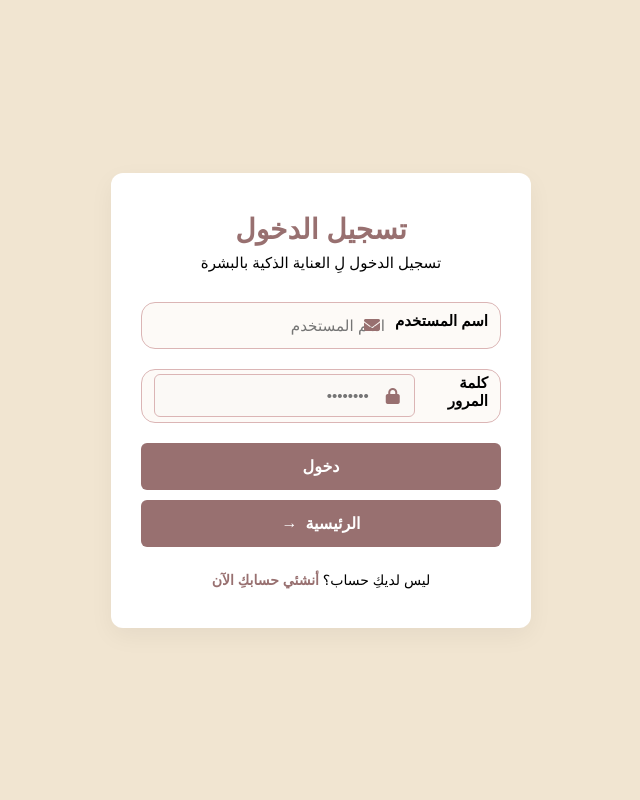
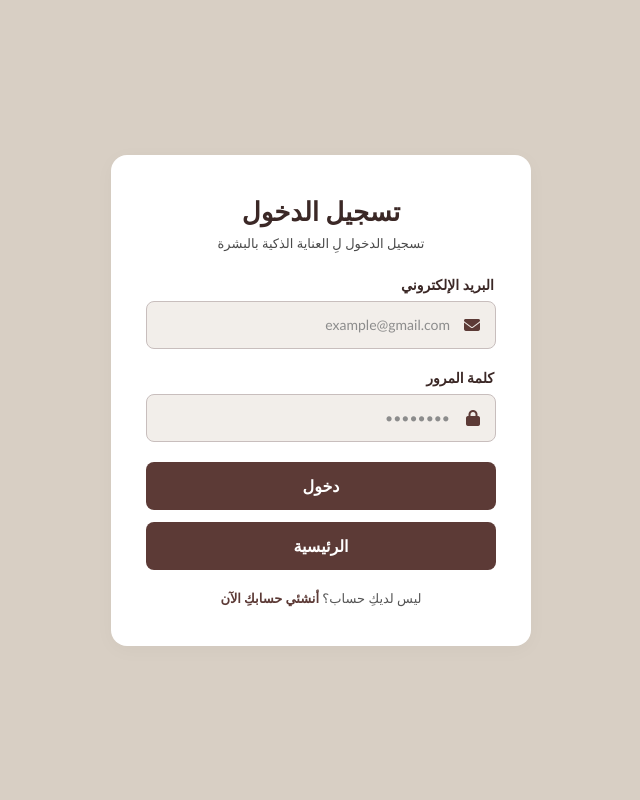
Before and after one commit to taha-shh/Smart_Skin_Care, a Django app: page /login/ in a window 1280 px wide. Shown: the whole page, without its empty margins (319-959 px from the left). Run offline with Django 5.2, Linux system fonts and the light colour scheme.

Commit message:
Update login page styles and database models documentation

```diff
--- a/static/style.css
+++ b/static/style.css
@@ -182,9 +182,6 @@ header .container nav ul li a:hover {
     background-color: var(--secondary-color);
 }
 
-/* ==========================================
-   Dropdown Menu Styles (Simplified & Fixed)
-   ========================================== */
 
 .nav-bar ul li.dropdown {
     position: relative;
@@ -257,9 +254,7 @@ header .container nav ul li a:hover {
     }
 }
 
-/* ==========================================
-   Social Icons & Accessibility
-   ========================================== */
+
 
 header .container .social {
     display: flex;
@@ -413,9 +408,7 @@ html.high-contrast .accessibility-dropdown {
     width: 150px;
 }
 
-/* ==========================================
-   Hero Style
-   ========================================== */
+
 
 .hero {
     display: flex;
@@ -479,9 +472,7 @@ html.high-contrast .accessibility-dropdown {
     transform: scale(1.05);
 }
 
-/* ==========================================
-   Services Style
-   ========================================== */
+
 
 .services {
     min-height: 550px;
@@ -571,9 +562,7 @@ html.high-contrast .accessibility-dropdown {
     line-height: 1.5;
 }
 
-/* ==========================================
-   Footer Style
-   ========================================== */
+
 
 footer {
     background-color: var(--fourthly-color);
@@ -599,7 +588,7 @@ footer .footer-text {
 }
 
 /* ==========================================
-   AboutUs, Login, Register & Products
+            Start AboutUs Page
    ========================================== */
 
 .about-intro {
@@ -642,331 +631,380 @@ footer .footer-text {
     margin-bottom: 20px;
 }
 
+/* ==========================================
+            Start AboutUs Page
+   ========================================== */
+
+   /* ==========================================
+            Start Login Page
+   ========================================== */
+
+
 .login-body {
-    background-color: var(--primary-color);
-    min-height: 100vh;
-    display: flex;
-    justify-content: center;
-    align-items: center;
-    padding: 20px;
+    background-color: #d8cfc4 !important;
+    min-height: 100vh !important;
+    display: flex !important;
+    justify-content: center !important;
+    align-items: center !important;
+    margin: 0 !important;
+    padding: 30px 0 !important;
+    font-family: inherit !important;
 }
 
 .login-container {
-    width: 100%;
-    display: flex;
-    justify-content: center;
+    width: 100% !important;
+    display: flex !important;
+    justify-content: center !important;
+    padding: 0 15px !important;
 }
 
 .login-card {
-    background-color: var(--white);
-    width: 100%;
-    max-width: 420px;
-    padding: 40px 30px;
-    border-radius: 12px;
-    box-shadow: 0 8px 24px rgba(0, 0, 0, 0.05);
-    direction: rtl;
-    text-align: right;
+    background-color: #ffffff !important;
+    width: 100% !important;
+    max-width: 420px !important;
+    padding: 40px 35px !important;
+    border-radius: 16px !important;
+    box-shadow: 0 4px 20px rgba(0, 0, 0, 0.03) !important;
+    direction: rtl !important;
+    text-align: right !important;
+    border: none !important;
 }
 
 .login-header h2 {
-    color: var(--fourthly-color);
-    font-size: 28px;
-    margin-bottom: 8px;
-    text-align: center;
+    color: #3b2826 !important;
+    font-size: 26px !important;
+    margin: 0 0 8px 0 !important;
+    text-align: center !important;
+    font-weight: bold !important;
 }
 
 .login-header p {
-    color: var(--text-color);
-    font-size: 15px;
-    margin-bottom: 30px;
-    text-align: center;
+    color: #4a4a4a !important;
+    font-size: 13px !important;
+    margin: 0 0 25px 0 !important;
+    text-align: center !important;
 }
 
 .login-form .input-group {
-    margin-bottom: 20px;
+    background: transparent !important;
+    border: none !important;
+    box-shadow: none !important;
+    padding: 0 !important;
+    margin-bottom: 20px !important;
+    width: 100% !important;
+    display: block !important;
 }
 
 .login-form .input-group label {
-    display: block;
-    font-size: 15px;
-    font-weight: bold;
-    color: var(--text-color);
-    margin-bottom: 8px;
+    display: block !important;
+    text-align: right !important;
+    font-size: 14px !important;
+    font-weight: bold !important;
+    color: #3b2826 !important;
+    margin-bottom: 8px !important;
+    padding-right: 2px !important;
 }
 
 .login-form .input-wrapper {
-    position: relative;
-    display: flex;
-    align-items: center;
+    position: relative !important;
+    width: 100% !important;
+    height: 48px !important;
+    background-color: #f2eeea !important;
+    border: 1.5px solid #c8bebd !important;
+    border-radius: 8px !important;
+    display: flex !important;
+    align-items: center !important;
+    box-sizing: border-box !important;
+    box-shadow: none !important;
 }
 
 .login-form .input-wrapper i {
-    position: absolute;
-    right: 15px;
-    color: var(--fourthly-color);
-    font-size: 16px;
+    position: absolute !important;
+    right: 15px !important;
+    left: auto !important;
+    color: #5c3a36 !important;
+    font-size: 16px !important;
+    pointer-events: none !important;
+    z-index: 2 !important;
 }
 
 .login-form .input-wrapper input {
-    width: 100%;
-    padding: 12px 45px 12px 15px;
-    border: 1.5px solid var(--secondary-color);
-    border-radius: 6px;
-    font-size: 15px;
-    transition: var(--transition);
-    background-color: #fbf9f6;
+    width: 100% !important;
+    height: 100% !important;
+    background: transparent !important;
+    border: none !important;
+    outline: none !important;
+    box-shadow: none !important;
+    direction: rtl !important;
+    text-align: right !important;
+    padding-right: 45px !important;
+    padding-left: 15px !important;
+    font-size: 14px !important;
+    color: #333333 !important;
 }
 
-.login-form .btn-login {
-    width: 100%;
-    background-color: var(--fourthly-color);
-    color: var(--white);
-    padding: 14px;
-    border: none;
-    border-radius: 6px;
-    font-size: 16px;
-    font-weight: bold;
-    cursor: pointer;
-    transition: var(--transition);
+.login-form .input-wrapper input::placeholder {
+    text-align: right !important;
+    direction: rtl !important;
+    color: #8c8c8c !important;
+    opacity: 1 !important;
 }
 
-.btn-back-home {
+.login-form .btn-login,
+.login-form .btn-back-home {
+    display: flex !important;
+    justify-content: center !important;
+    align-items: center !important;
+    width: 100% !important;
+    height: 48px !important;
+    background-color: #5c3a36 !important;
+    color: #ffffff !important;
+    border: none !important;
+    border-radius: 8px !important;
+    font-size: 16px !important;
+    font-weight: bold !important;
+    cursor: pointer !important;
+    margin-top: 12px !important;
+    text-decoration: none !important;
+    box-sizing: border-box !important;
+    transition: background-color 0.2s ease !important;
+}
+
+.login-form .btn-login:hover,
+.login-form .btn-back-home:hover {
+    background-color: #422926 !important;
+}
+
+.login-footer {
+    margin-top: 20px !important;
+    text-align: center !important;
+    font-size: 13px !important;
+    color: #555555 !important;
+}
+
+.login-footer a {
+    color: #5c3a36 !important;
+    text-decoration: none !important;
+    font-weight: bold !important;
+}
+
+.login-footer a:hover {
+    text-decoration: underline !important;
+}
+/* ==========================================
+   End Login Page
+   ========================================== */
+
+
+/* ==========================================
+   Start Register Page
+   ========================================== */
+.register-body {
+    background-color: #c3d9ce;
+    min-height: 100vh;
     display: flex;
     align-items: center;
     justify-content: center;
-    gap: 8px;
-    width: 100%;
-    padding: 14px;
-    margin-top: 10px;
-    background-color: var(--fourthly-color);
-    color: var(--white);
-    text-decoration: none;
-    border-radius: 6px;
-    font-size: 16px;
-    font-weight: bold;
-    transition: var(--transition);
-    border: none;
-    box-sizing: border-box;
-    cursor: pointer;
-}
-
-.btn-back-home:hover {
-    background-color: var(--thirtly-color);
-    transform: translateY(-2px);
-}
-
-.btn-guest {
-    display: block;
-    text-align: center;
-    margin-top: 10px;
-    padding: 10px;
-    background-color: #7f8c8d;
-    color: white;
-    border-radius: 6px;
-    text-decoration: none;
-    font-weight: bold;
-}
-
-.login-form .btn-login:hover {
-    background-color: var(--thirtly-color);
-    transform: translateY(-2px);
-}
-
-.login-footer {
-    margin-top: 25px;
-    text-align: center;
-    font-size: 14px;
-    color: var(--text-color);
-}
-
-.login-footer a {
-    color: var(--fourthly-color);
-    text-decoration: none;
-    font-weight: bold;
-}
-
-.login-footer a:hover {
-    text-decoration: underline;
-}
-
-.register-body {
-    background-color: #b6d9c99c;
-    min-height: 100vh;
-    display: flex;
-    align-items: center;
-    padding: 20px;
+    margin: 0;
+    padding: 30px 0;
+    font-family: inherit;
 }
 
 .register-container {
     width: 100%;
     display: flex;
     justify-content: center;
+    padding: 0 15px;
 }
 
 .register-card {
-    background-color: var(--white);
+    background-color: #ffffff;
     width: 100%;
     max-width: 440px;
-    padding: 40px 30px;
-    border-radius: 12px;
-    box-shadow: 0 8px 24px rgba(0, 0, 0, 0.05);
+    padding: 40px 35px;
+    border-radius: 16px;
+    box-shadow: 0 4px 20px rgba(0, 0, 0, 0.03);
 }
 
 .register-header h2 {
-    color: #1d563b;
-    font-size: 28px;
-    margin-bottom: 8px;
+    color: #1a4d36;
+    font-size: 26px;
+    margin: 0 0 8px 0;
     text-align: center;
+    font-weight: bold;
 }
 
 .register-header p {
-    color: var(--text-color);
-    font-size: 14px;
-    margin-bottom: 30px;
+    color: #4a4a4a;
+    font-size: 13px;
+    margin: 0 0 25px 0;
     text-align: center;
 }
 
 .register-form .input-group {
-    margin-bottom: 20px;
+    border: none !important;
+    background: transparent !important;
+    padding: 0 !important;
+    margin-bottom: 20px !important;
+    box-shadow: none !important;
+    display: block !important;
+    width: 100%;
 }
 
 .register-form .input-group label {
-    display: block;
-    font-size: 15px;
-    font-weight: bold;
-    color: var(--text-color);
-    margin-bottom: 8px;
+    display: block !important;
+    text-align: right !important;
+    font-size: 14px !important;
+    font-weight: bold !important;
+    color: #1a4d36 !important;
+    margin-bottom: 8px !important;
+    padding-right: 2px !important;
+}
+
+.register-form .gender-group label {
+    text-align: center !important;
 }
 
 .register-form .input-wrapper {
-    position: relative;
-    display: flex;
-    align-items: center;
+    position: relative !important;
+    width: 100% !important;
+    height: 48px !important;
+    border: 1.5px solid #a3c4b5 !important;
+    border-radius: 8px !important;
+    background-color: #eaf3ee !important;
+    display: flex !important;
+    align-items: center !important;
+    box-shadow: none !important;
+    box-sizing: border-box !important;
+}
+
+.register-form .input-wrapper input {
+    width: 100% !important;
+    height: 100% !important;
+    padding: 0 45px 0 15px !important;
+    border: none !important;
+    outline: none !important;
+    background: transparent !important;
+    text-align: right !important;
+    direction: rtl !important;
+    font-size: 14px !important;
+    color: #333333 !important;
+    box-shadow: none !important;
 }
 
 .register-form .input-wrapper i {
-    position: absolute;
-    right: 15px;
-    color: #2d6a4f;
-    font-size: 16px;
+    position: absolute !important;
+    right: 15px !important;
+    left: auto !important;
+    color: #1a4d36 !important;
+    font-size: 16px !important;
+    pointer-events: none !important;
 }
 
-.register-form .input-wrapper input {
-    width: 100%;
-    padding: 12px 45px 12px 15px;
-    border: 1.5px solid #5cc294;
-    border-radius: 6px;
-    font-size: 15px;
-    outline: none;
-    transition: var(--transition);
-    background-color: #c9efde58;
-    color: var(--text-color);
+.register-form .gender-options {
+    border: none !important;
+    background: transparent !important;
+    display: flex !important;
+    justify-content: center !important;
+    align-items: center !important;
+    gap: 30px !important;
+    padding: 5px 0 !important;
+    height: 42px !important;
 }
 
-.register-form .input-wrapper input:focus {
-    border-color: #2d6a4f;
-    box-shadow: 0 0 5px rgba(45, 106, 79, 0.2);
+.register-form .gender-radio {
+    display: flex !important;
+    align-items: center !important;
+    gap: 6px !important;
+    cursor: pointer !important;
+    font-size: 14px !important;
+    color: #333333 !important;
 }
 
+.register-form .gender-radio input[type="radio"] {
+    position: absolute !important;
+    opacity: 0 !important;
+}
+
+.register-form .radio-custom {
+    height: 16px !important;
+    width: 16px !important;
+    background-color: #ffffff !important;
+    border: 1.5px solid #1a4d36 !important;
+    border-radius: 50% !important;
+    display: inline-block !important;
+    position: relative !important;
+}
+
+.register-form .gender-radio input:checked ~ .radio-custom {
+    background-color: #1a4d36 !important;
+    border-color: #1a4d36 !important;
+}
+
+.register-form .radio-custom::after {
+    content: "" !important;
+    position: absolute !important;
+    display: none !important;
+    top: 50% !important;
+    left: 50% !important;
+    transform: translate(-50%, -50%) !important;
+    width: 6px !important;
+    height: 6px !important;
+    border-radius: 50% !important;
+    background: #ffffff !important;
+}
+
+.register-form .gender-radio input:checked ~ .radio-custom::after {
+    display: block !important;
+}
+
+.register-form .gender-radio i {
+    color: #1a4d36 !important;
+}
 .register-form .btn-register {
-    width: 100%;
-    background-color: #2d6a4f;
-    color: var(--white);
-    padding: 14px;
-    border: none;
-    border-radius: 6px;
-    font-size: 16px;
-    font-weight: bold;
-    cursor: pointer;
-    transition: var(--transition);
-    margin-top: 10px;
+    display: block !important;
+    width: 100% !important;
+    height: 48px !important;
+    background-color: #1a4d36 !important;
+    color: #ffffff !important;
+    border: none !important;
+    border-radius: 8px !important;
+    font-size: 16px !important;
+    font-weight: bold !important;
+    cursor: pointer !important;
+    margin-top: 15px !important;
+    box-shadow: 0 4px 10px rgba(26, 77, 54, 0.2) !important;
+    transition: background-color 0.2s ease !important;
 }
 
 .register-form .btn-register:hover {
-    background-color: #40916c;
-    transform: translateY(-2px);
+    background-color: #123827 !important;
 }
 
 .register-footer {
-    margin-top: 25px;
-    text-align: center;
-    font-size: 14px;
-    color: var(--text-color);
+    margin-top: 18px !important;
+    text-align: center !important;
+    font-size: 13px !important;
+    color: #555555 !important;
 }
 
 .register-footer a {
-    color: #2d6a4f;
-    text-decoration: none;
-    font-weight: bold;
+    color: #1a4d36 !important;
+    text-decoration: none !important;
+    font-weight: bold !important;
 }
 
 .register-footer a:hover {
-    text-decoration: underline;
+    text-decoration: underline !important;
 }
 
-.register-form .gender-group {
-    margin-bottom: 25px;
-    text-align: center;
-}
+/* ==========================================
+   End Register Page
+   ========================================== */
 
-.register-form .gender-options {
-    display: flex;
-    justify-content: center;
-    gap: 30px;
-    margin-top: 5px;
-}
-
-.register-form .gender-radio {
-    display: flex;
-    align-items: center;
-    gap: 8px;
-    cursor: pointer;
-    font-size: 15px;
-    color: var(--text-color);
-}
-
-.register-form .gender-radio input[type="radio"] {
-    position: absolute;
-    opacity: 0;
-    cursor: pointer;
-}
-
-.register-form .radio-custom {
-    height: 18px;
-    width: 18px;
-    background-color: #c9efde58;
-    border: 1.5px solid #2d6a4f;
-    border-radius: 50%;
-    display: inline-block;
-    position: relative;
-    transition: var(--transition);
-}
-
-.register-form .gender-radio input:checked~.radio-custom {
-    background-color: #2d6a4f;
-    border-color: #2d6a4f;
-}
-
-.register-form .radio-custom::after {
-    content: "";
-    position: absolute;
-    display: none;
-    top: 50%;
-    left: 50%;
-    transform: translate(-50%, -50%);
-    width: 6px;
-    height: 6px;
-    border-radius: 50%;
-    background: var(--white);
-}
-
-.register-form .gender-radio input:checked~.radio-custom::after {
-    display: block;
-}
-
-.register-form .gender-radio i {
-    color: #40916c;
-}
+   /* ==========================================
+   Start Products Page
+   ========================================== */
 
 .products-container {
     background-color: #dbb5b548;
@@ -1153,13 +1191,13 @@ footer .footer-text {
   font-size: 1.1rem;
   padding: 40px 0;
 }
-
 /* ==========================================
-   Hamburger Mobile Navigation Media Queries
+   End Product Page
    ========================================== */
 
+
 @media (max-width: 850px) {
-    /* إظهار زِر القائمة في الجوال */
+
     .menu-toggle {
         display: block;
     }
@@ -1179,13 +1217,13 @@ footer .footer-text {
         background-color: var(--primary-color);
         box-shadow: 0 10px 15px rgba(0,0,0,0.1);
         border-top: 1px solid var(--secondary-color);
-        display: none; /* مخفي افتراضياً */
+        display: none;
         height: auto;
         transform: none;
         z-index: 999;
     }
 
-    /* إظهار القائمة عند الضغط على الزر عبر كلاس active */
+
     header .container nav.active {
         display: block;
         animation: slideDown 0.3s ease;
@@ -1260,12 +1298,7 @@ footer .footer-text {
     }
 }
 
-* {
-    box-sizing: border-box;
-    margin: 0;
-    padding: 0;
-    font-family: 'Tajawal', sans-serif;
-}
+
 
 body.chat-page {
     background-color: #fcf9f6;
--- a/templates/login.html
+++ b/templates/login.html
@@ -1,6 +1,6 @@
 {% load static %}
 <!DOCTYPE html>
-<html lang="ar">
+<html lang="ar" dir="rtl">
 
 <head>
   <meta charset="UTF-8">
@@ -42,25 +42,25 @@
         {% csrf_token %}
 
         <div class="input-group">
-          <label for="username">اسم المستخدم</label>
+          <label for="username">البريد الإلكتروني</label>
           <div class="input-wrapper">
+            <input type="text" id="username" name="username" placeholder="example@gmail.com" required oninvalid="this.setCustomValidity('الرجاء إدخال اسم المستخدم الخاص بك')" oninput="this.setCustomValidity('')">
             <i class="fa-solid fa-envelope"></i>
-            <input type="text" id="username" name="username" placeholder="اسم المستخدم" required oninvalid="this.setCustomValidity('الرجاء إدخال اسم المستخدم الخاص بك')" oninput="this.setCustomValidity('')">
           </div>
         </div>
 
         <div class="input-group">
           <label for="password">كلمة المرور</label>
           <div class="input-wrapper">
+            <input type="password" name="password" id="password" placeholder="••••••••" required oninvalid="this.setCustomValidity('الرجاء كتابة كلمة المرور')" oninput="this.setCustomValidity('')">
             <i class="fa-solid fa-lock"></i>
-            <input type="password" name="password" id="password" placeholder="••••••••" required oninvalid="this.setCustomValidity('الرجاء كتابة كلمة المرور')" oninput="this.setCustomValidity('')">
           </div>
         </div>
 
         <button type="submit" class="btn-login">دخول</button>
 
         <a href="{% url 'home' %}" class="btn-back-home">
-          <span>الرئيسية</span> →
+          الرئيسية
         </a>
       </form>
 
```
Also changed, not shown: templates/register.html (+26 -25 lines).
